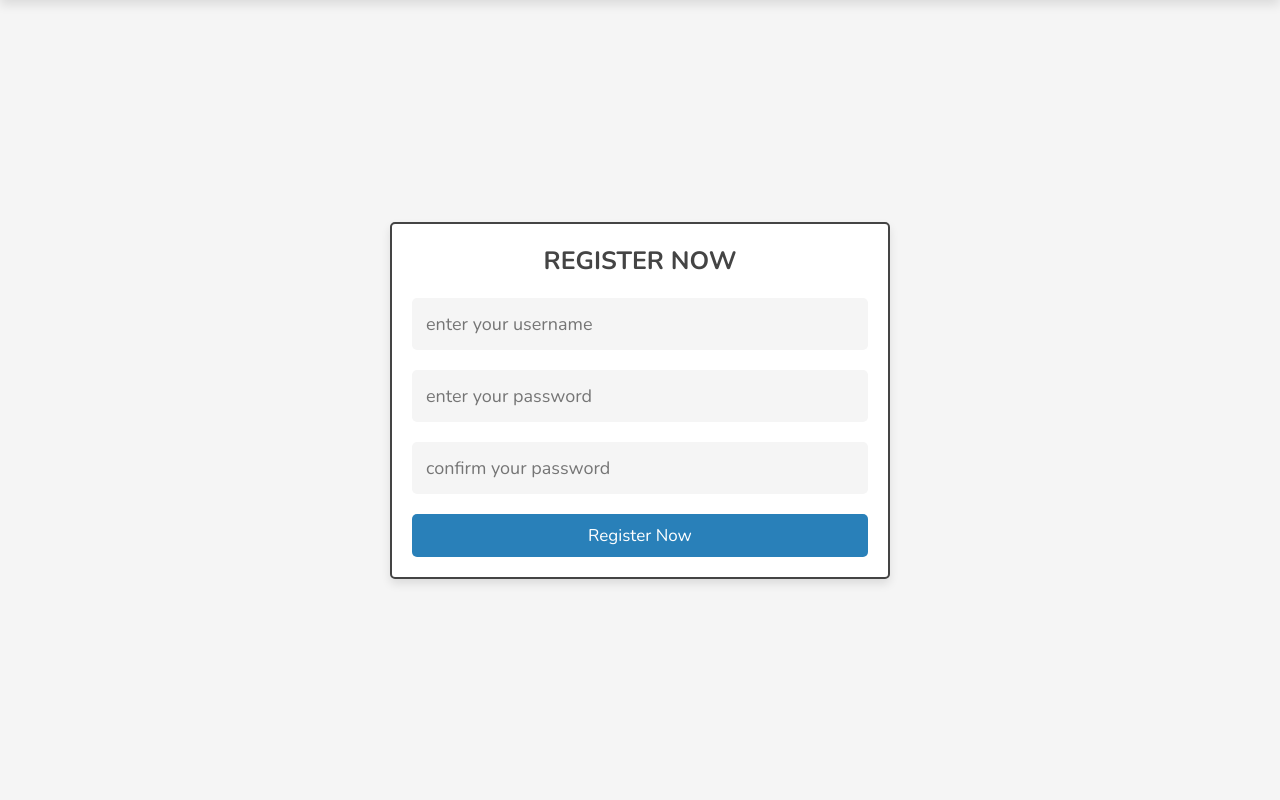
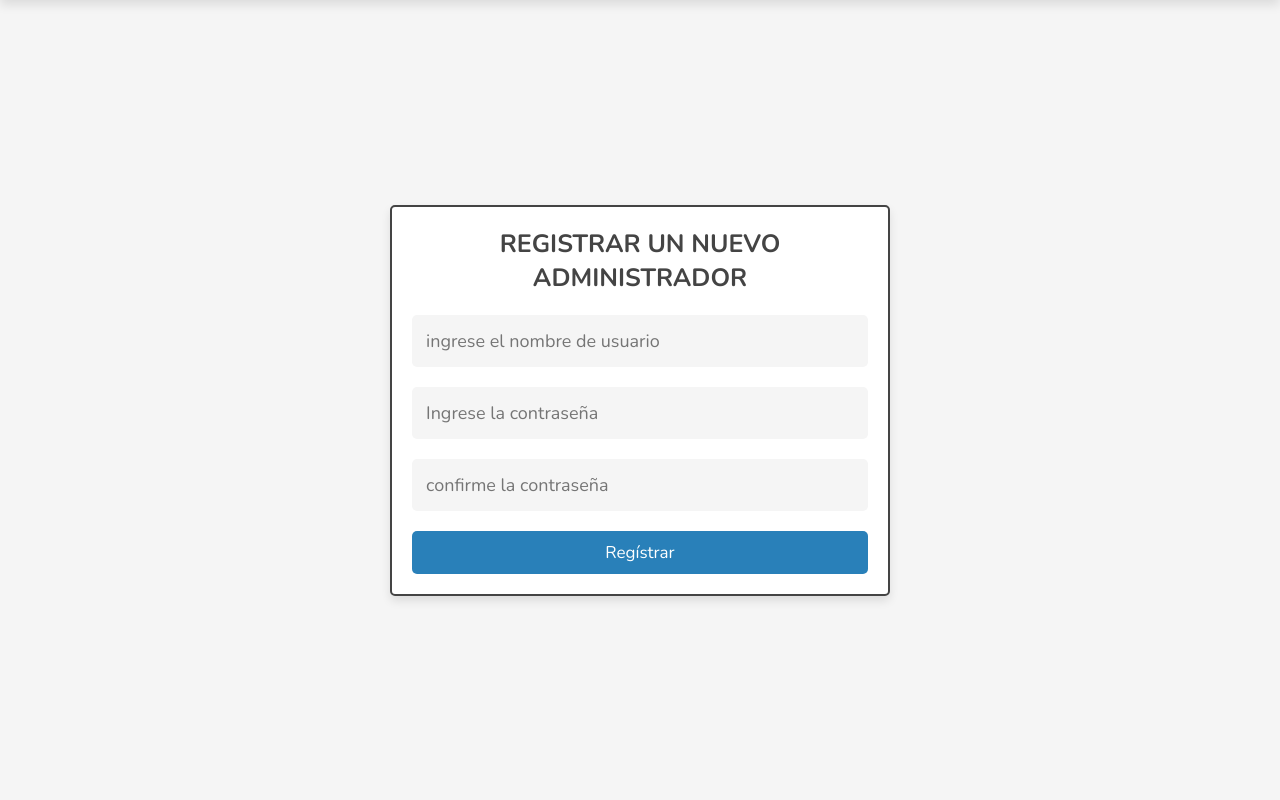
Before and after one commit to zammy-d/HappeFeet, a PHP site: page /admin/register_admin.php in a window 1280 px wide. Shown: the part 74-874 px from the top of the page. Run offline with PHP 8.4, Linux system fonts and the light colour scheme; a user stored in the database is signed in; data comes from the database, SQL or seed files in the repository; some libraries are stand-ins or nearby versions.

Commit message:
Se finaliza panel de registrar nuevo administrador

```diff
--- a/admin/register_admin.php
+++ b/admin/register_admin.php
@@ -23,14 +23,14 @@ if(isset($_POST['submit'])){
    $select_admin->execute([$name]);
 
    if($select_admin->rowCount() > 0){
-      $message[] = 'username already exist!';
+      $message[] = '¡el nombre de usuario ya existe!';
    }else{
       if($pass != $cpass){
-         $message[] = 'confirm password not matched!';
+         $message[] = '¡la contraseña no coincide!';
       }else{
          $insert_admin = $conn->prepare("INSERT INTO `admins`(name, password) VALUES(?,?)");
          $insert_admin->execute([$name, $cpass]);
-         $message[] = 'new admin registered successfully!';
+         $message[] = '¡nuevo administrador registrado!';
       }
    }
 
@@ -44,7 +44,7 @@ if(isset($_POST['submit'])){
    <meta charset="UTF-8">
    <meta http-equiv="X-UA-Compatible" content="IE=edge">
    <meta name="viewport" content="width=device-width, initial-scale=1.0">
-   <title>register admin</title>
+   <title>registrar administrador</title>
 
    <link rel="stylesheet" href="https://cdnjs.cloudflare.com/ajax/libs/font-awesome/6.1.1/css/all.min.css">
 
@@ -58,11 +58,11 @@ if(isset($_POST['submit'])){
 <section class="form-container">
 
    <form action="" method="post">
-      <h3>register now</h3>
-      <input type="text" name="name" required placeholder="enter your username" maxlength="20"  class="box" oninput="this.value = this.value.replace(/\s/g, '')">
-      <input type="password" name="pass" required placeholder="enter your password" maxlength="20"  class="box" oninput="this.value = this.value.replace(/\s/g, '')">
-      <input type="password" name="cpass" required placeholder="confirm your password" maxlength="20"  class="box" oninput="this.value = this.value.replace(/\s/g, '')">
-      <input type="submit" value="register now" class="btn" name="submit">
+      <h3>registrar un nuevo administrador</h3>
+      <input type="text" name="name" required placeholder="ingrese el nombre de usuario" maxlength="20"  class="box" oninput="this.value = this.value.replace(/\s/g, '')">
+      <input type="password" name="pass" required placeholder="Ingrese la contraseña" maxlength="20"  class="box" oninput="this.value = this.value.replace(/\s/g, '')">
+      <input type="password" name="cpass" required placeholder="confirme la contraseña" maxlength="20"  class="box" oninput="this.value = this.value.replace(/\s/g, '')">
+      <input type="submit" value="Regístrar" class="btn" name="submit">
    </form>
 
 </section>
```
